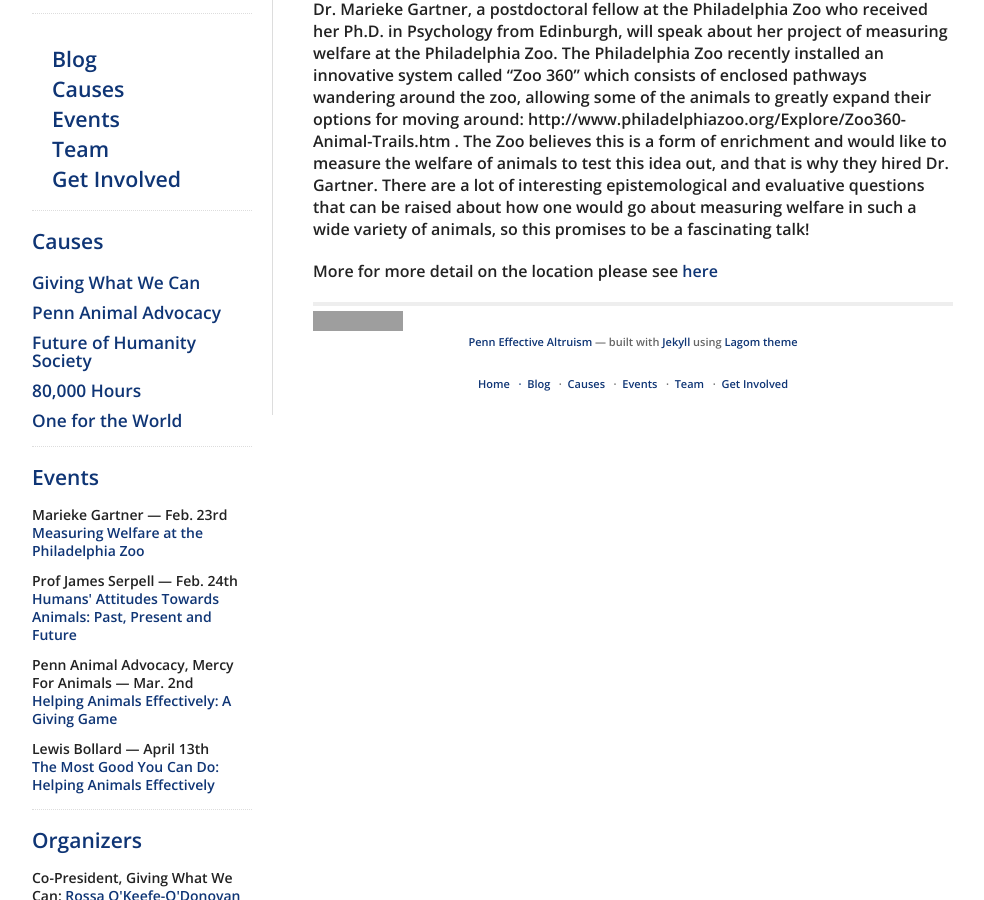
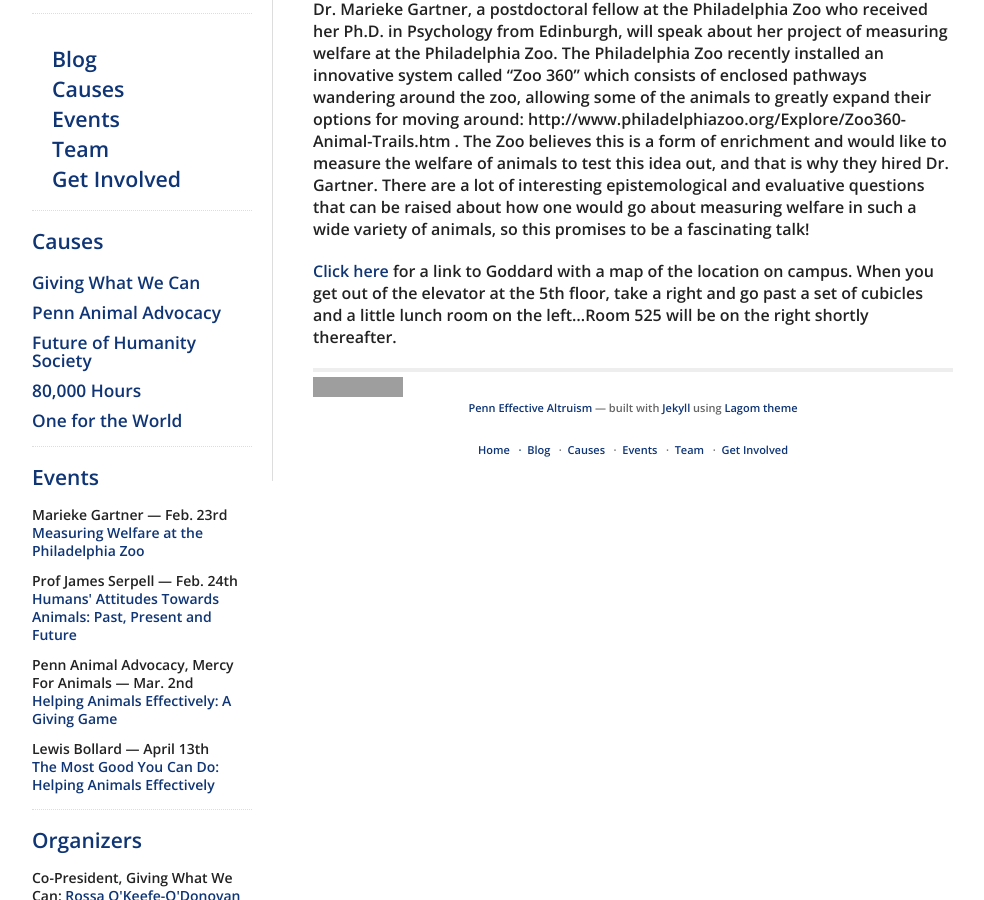
Before and after one commit to pennea/pennea.github.io, a Jekyll site: the page built from _posts/2016-02-23-marieke-gartner.md, in a window 1280 px wide and 900 px high, scrolled down 306 px. Shown: the whole window, without its empty margins (138-1122 px from the left). Built offline with Jekyll 4.4.1, drawn with Linux system fonts in a browser that asks for light colours; nearby versions of some CDN libraries; grey boxes are pictures that could not be loaded.

Commit message:
Update 2016-02-23-marieke-gartner.md

```diff
--- a/_posts/2016-02-23-marieke-gartner.md
+++ b/_posts/2016-02-23-marieke-gartner.md
@@ -9,4 +9,4 @@
 
 Dr. Marieke Gartner, a postdoctoral fellow at the Philadelphia Zoo who received her Ph.D. in Psychology from Edinburgh, will speak about her project of measuring welfare at the Philadelphia Zoo. The Philadelphia Zoo recently installed an innovative system called "Zoo 360" which consists of enclosed pathways wandering around the zoo, allowing some of the animals to greatly expand their options for moving around: http://www.philadelphiazoo.org/Explore/Zoo360-Animal-Trails.htm . The Zoo believes this is a form of enrichment and would like to measure the welfare of animals to test this idea out, and that is why they hired Dr. Gartner. There are a lot of interesting epistemological and evaluative questions that can be raised about how one would go about measuring welfare in such a wide variety of animals, so this promises to be a fascinating talk!
 
-More for more detail on the location please see [here](http://www.facilities.upenn.edu/maps/locations/goddard-laboratories )
+[Click here](http://www.facilities.upenn.edu/maps/locations/goddard-laboratories ) for a link to Goddard with a map of the location on campus.  When you get out of the elevator at the 5th floor, take a right and go past a set of cubicles and a little lunch room on the left...Room 525 will be on the right shortly thereafter.
```
